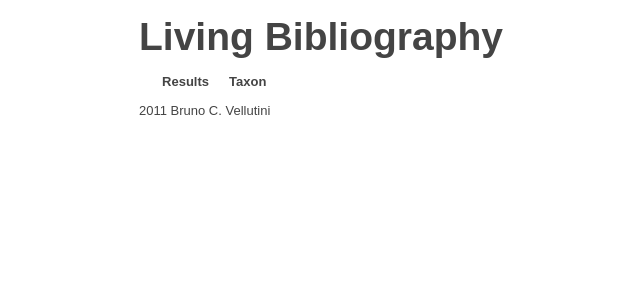
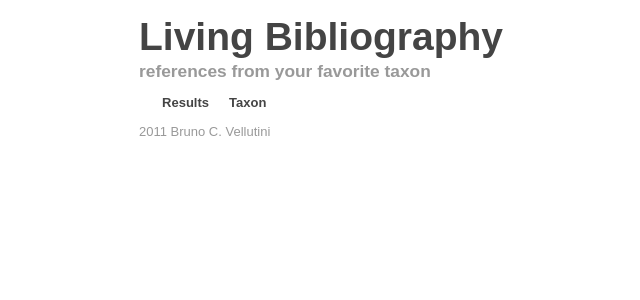
Before and after one commit to bruvellu/livingbib, a Django app: template alive/templates/home.html in a window 1280 px wide. Shown: the top 300 px of the page, without its empty margins (21-661 px from the left). Run offline with Django 3.2, Linux system fonts and the light colour scheme; the template is opened without the code that fills it, so the values that code supplies are empty; some libraries are stand-ins or nearby versions.

Commit message:
Adds catchy phrase to sub-header

```diff
--- a/alive/static/css/style.css
+++ b/alive/static/css/style.css
@@ -182,6 +182,7 @@ div.citation { padding:1em 0; }
 .align-right { text-align:right; }
 .align-left { text-align:left; }
 .align-center { text-align:center; }
+.quiet { color:#999999; }
 
 
 
--- a/alive/templates/base.html
+++ b/alive/templates/base.html
@@ -37,6 +37,7 @@
   <div id="container" class="container_12">
     <header>
     <h1><a href="/">Living Bibliography</a></h1>
+    <h2 class="quiet">references from your favorite taxon</h2>
     </header>
     <div id="main-menu">
     </div>
@@ -44,7 +45,7 @@
         {% block content %}{% endblock %}
         {% block sidebar %}{% endblock %}
     </div>
-    <footer>
+    <footer class="quiet">
         {% now "Y" %} Bruno C. Vellutini
     </footer>
   </div> <!--! end of #container -->
```
